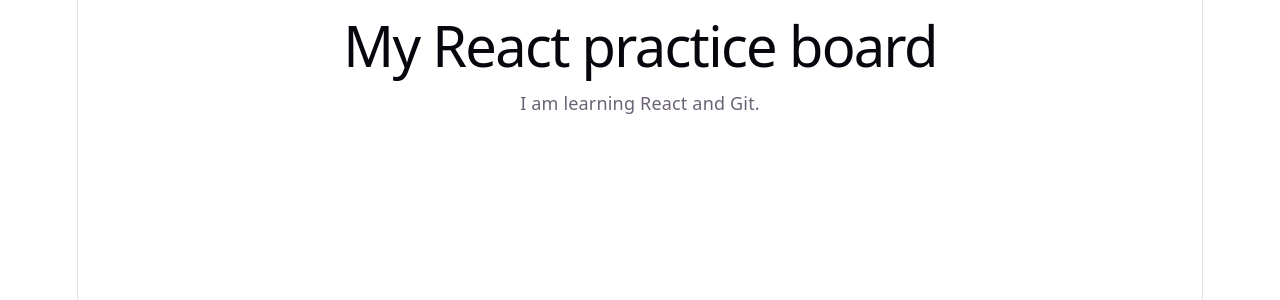
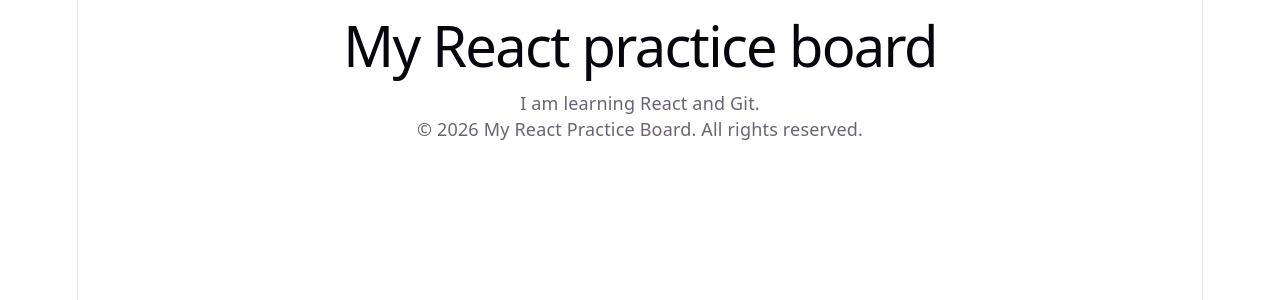
Before and after one commit to seerat1079/react-practice, a React (Vite) app: page / in a window 1280 px wide. Shown: the top 300 px of the page. Built offline with nearby package versions, Linux system fonts and the light colour scheme.

Commit message:
Add footer to React app

```diff
--- a/src/App.jsx
+++ b/src/App.jsx
@@ -3,6 +3,10 @@ function App() {
     <div>
       <h1>My React practice board</h1>
       <p>I am learning React and Git.</p>
+
+      <footer>
+        <p>© 2026 My React Practice Board. All rights reserved.</p>
+      </footer>
     </div>
   );
 }
```
